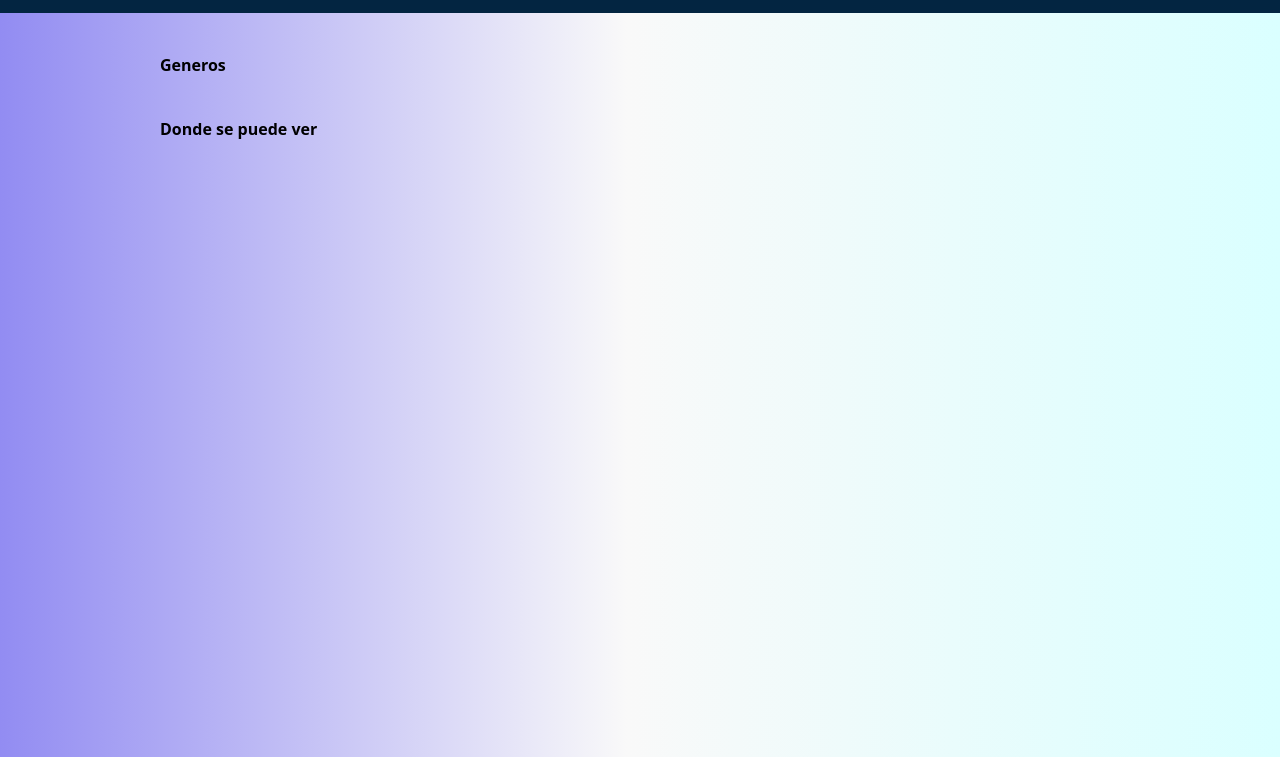
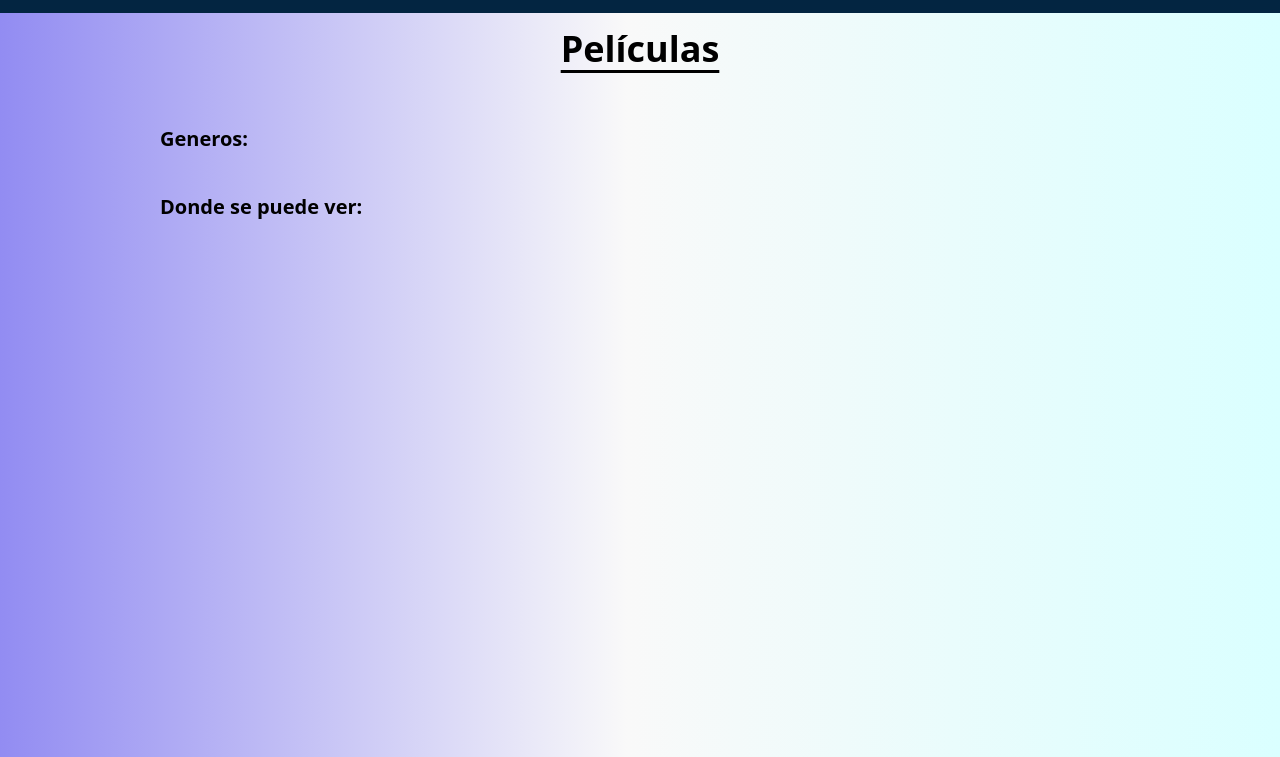
Before and after one commit to JosanCanop/TheMovieDbProyect, a plain HTML site: page index.html in a window 1280 px wide. Shown: the part 43-800 px from the top of the page. Drawn offline with nearby package versions, Linux system fonts and the light colour scheme; no server answers.

Commit message:
changes style

```diff
--- a/index.html
+++ b/index.html
@@ -53,16 +53,16 @@
         </nav>
     </div>
     <!-- /end menu -->
-
+    <h1 class="p-4 text-center font-bold text-4xl underline underline-offset-8">Películas</h1>
     <!--Generos-->
     <div class="mt-10 w-3/4 mx-auto">
-        <h4 class="mb-2 font-semibold">Generos</h4>
+        <h2 class="mb-2 font-semibold text-xl">Generos: </h2>
         <div id="generostv">
         </div>
     </div>
     <!--Provedores-->
     <div class="mt-10 w-3/4 mx-auto">
-        <h4 class="mb-2 font-semibold">Donde se puede ver</h4>
+        <h2 class="mb-2 font-semibold text-xl">Donde se puede ver:</h2>
         <div id="providers">
 
         </div>
--- a/main.js
+++ b/main.js
@@ -49,7 +49,7 @@ function getMovies(idGenero, idProvider) {
     .then((result) => {
       document.getElementById("pelis").innerHTML = "";
       for (const show of result.results) {
-        document.getElementById("pelis").innerHTML += ` <div class="bg-white rounded-lg shadow-lg">
+        document.getElementById("pelis").innerHTML += ` <div class="bg-white rounded-lg shadow-lg hover:scale-110">
 
               <img class="h-[277px] w-full object-cover rounded-t-lg" src="https://image.tmdb.org/t/p/w500${show.poster_path}" alt="">
 
```
Also changed, not shown: tvshow.html (+3 -2 lines).
